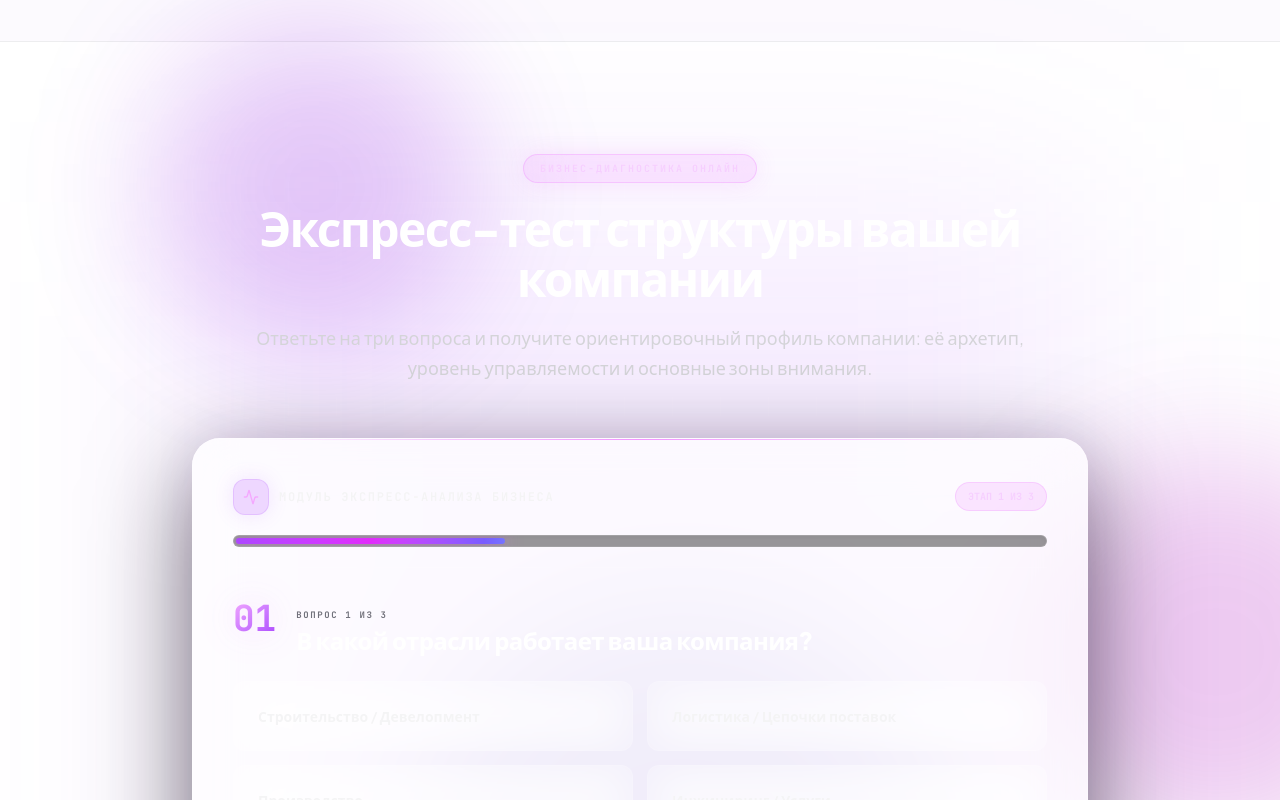
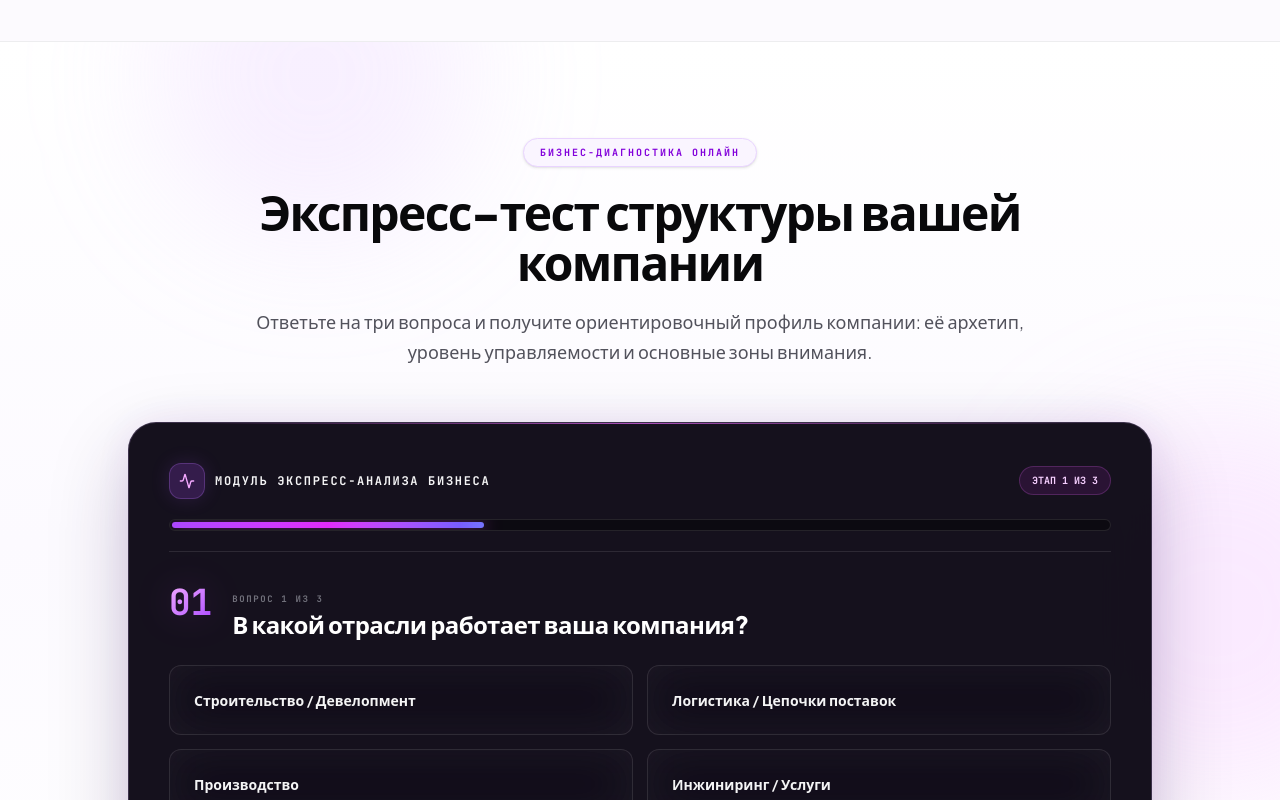
Before and after one commit to ss7732273ss-cyber/01_pronto, a React (Vite) app: page / in a window 1280 px wide. Shown: the part 1900-2700 px from the top of the page. Built offline with nearby package versions, Linux system fonts and the light colour scheme; a web font is replaced by a local one.

Commit message:
Update DiagnosticWidget.tsx

```diff
--- a/src/components/DiagnosticWidget.tsx
+++ b/src/components/DiagnosticWidget.tsx
@@ -422,25 +422,13 @@ export default function DiagnosticWidget({ onDiagnosticComplete }: DiagnosticWid
   const animationDuration = shouldReduceMotion ? 0 : 0.18;
 
   return (
-    <section
-  id="companies"
-  className="py-20 sm:py-28 relative bg-transparent"
->
-  {/* мягкий фон страницы, чтобы не было разрыва */}
-  <div className="absolute inset-0 bg-gradient-to-b from-white via-white to-white" />
-
-  {/* мягкая “подсветка зоны инструмента” */}
-  <div className="absolute inset-0 pointer-events-none">
-    <div className="absolute top-40 left-1/2 -translate-x-1/2 w-[900px] h-[900px] bg-purple-500/10 blur-[120px]" />
-  </div>
-
-  <div className="relative max-w-7xl mx-auto px-4 sm:px-6 lg:px-8 flex justify-center">
+    <section id="companies" className="py-16 sm:py-24 bg-gradient-to-b from-white via-[#FCFAFF] to-white border-b border-zinc-200/70 relative overflow-hidden">
       <div className="absolute inset-0 pointer-events-none" aria-hidden="true">
-        <div className="absolute -top-32 left-[12%] w-80 h-80 bg-purple-700/20 rounded-full blur-3xl" />
-        <div className="absolute top-[38%] -right-32 w-96 h-96 bg-fuchsia-700/20 rounded-full blur-3xl" />
-        <div className="absolute -bottom-48 left-[32%] w-[34rem] h-[34rem] bg-indigo-800/20 rounded-full blur-3xl" />
+        <div className="absolute -top-32 left-[12%] w-80 h-80 bg-purple-300/20 rounded-full blur-3xl" />
+        <div className="absolute top-[38%] -right-32 w-96 h-96 bg-fuchsia-300/20 rounded-full blur-3xl" />
+        <div className="absolute -bottom-48 left-[32%] w-[34rem] h-[34rem] bg-indigo-200/20 rounded-full blur-3xl" />
         <div
-          className="absolute inset-0 opacity-[0.08]"
+          className="absolute inset-0 opacity-[0.035]"
           style={{
             backgroundImage:
               'linear-gradient(rgba(255,255,255,0.15) 1px, transparent 1px), linear-gradient(90deg, rgba(255,255,255,0.15) 1px, transparent 1px)',
@@ -452,19 +440,19 @@ export default function DiagnosticWidget({ onDiagnosticComplete }: DiagnosticWid
 
       <div className="max-w-7xl mx-auto px-4 sm:px-6 lg:px-8 relative z-10 text-center">
         <div className="max-w-4xl mx-auto space-y-5 mb-10 sm:mb-14">
-          <span className="font-mono text-[10px] font-black text-fuchsia-200 bg-fuchsia-500/10 border border-fuchsia-400/25 px-4 py-1.5 rounded-full uppercase tracking-[0.2em] inline-flex items-center shadow-[0_0_24px_rgba(217,70,239,0.12)] backdrop-blur-xl">
+          <span className="font-mono text-[10px] font-black text-purple-700 bg-purple-50 border border-purple-200 px-4 py-1.5 rounded-full uppercase tracking-[0.2em] inline-flex items-center shadow-sm backdrop-blur-xl">
             БИЗНЕС-ДИАГНОСТИКА ОНЛАЙН
           </span>
-          <h2 className="font-sans text-3xl sm:text-5xl font-black text-white tracking-[-0.035em] leading-[1.05]">
+          <h2 className="font-sans text-3xl sm:text-5xl font-black text-zinc-950 tracking-[-0.035em] leading-[1.05]">
             Экспресс-тест структуры вашей компании
           </h2>
-          <p className="font-sans text-zinc-300 text-sm sm:text-lg leading-relaxed max-w-3xl mx-auto">
+          <p className="font-sans text-zinc-600 text-sm sm:text-lg leading-relaxed max-w-3xl mx-auto">
             Ответьте на три вопроса и получите ориентировочный профиль компании: её архетип,
             уровень управляемости и основные зоны внимания.
           </p>
         </div>
 
-        <div className="max-w-5xl mx-auto bg-white/70 backdrop-blur-xl border border-white/20 p-4 sm:p-7 md:p-10 rounded-[28px] shadow-[0_32px_100px_rgba(0,0,0,0.55),0_0_60px_rgba(126,34,206,0.08)] backdrop-blur-2xl relative overflow-hidden">
+        <div className="max-w-5xl mx-auto bg-[#090511]/95 p-4 sm:p-7 md:p-10 rounded-[28px] border border-purple-300/20 shadow-[0_30px_80px_rgba(39,20,64,0.22),0_0_45px_rgba(126,34,206,0.08)] backdrop-blur-2xl relative overflow-hidden">
           <div className="absolute inset-x-16 top-0 h-px bg-gradient-to-r from-transparent via-fuchsia-400/70 to-transparent" aria-hidden="true" />
           <div className="border-b border-white/10 pb-5 mb-6 sm:mb-8">
             <div className="flex items-center justify-between gap-3">
@@ -874,7 +862,6 @@ export default function DiagnosticWidget({ onDiagnosticComplete }: DiagnosticWid
           </AnimatePresence>
         </div>
       </div>
-      </div>
-</section>
+    </section>
   );
 }
```
